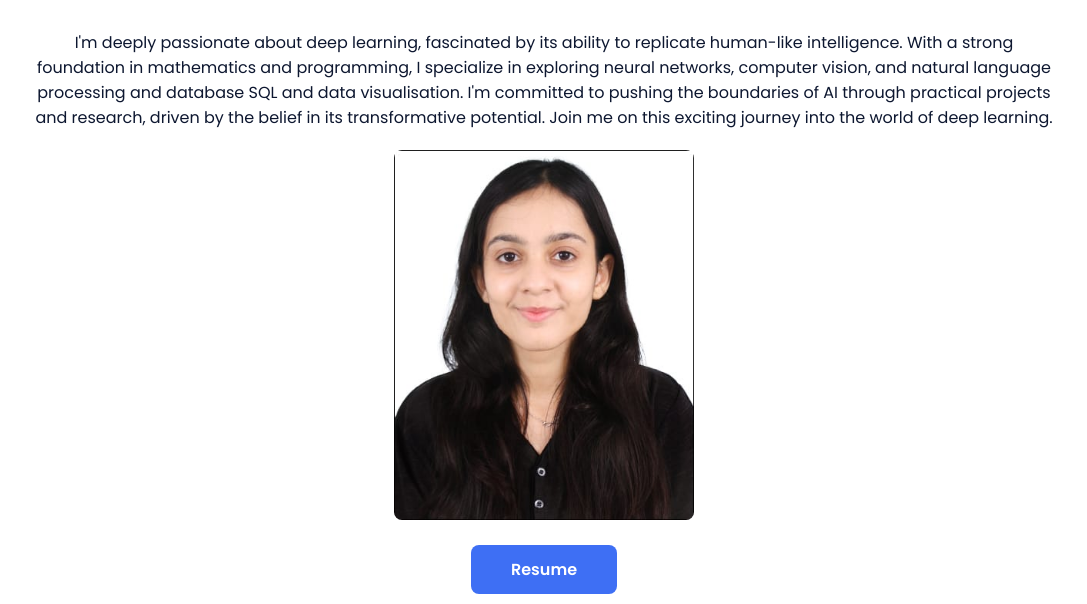
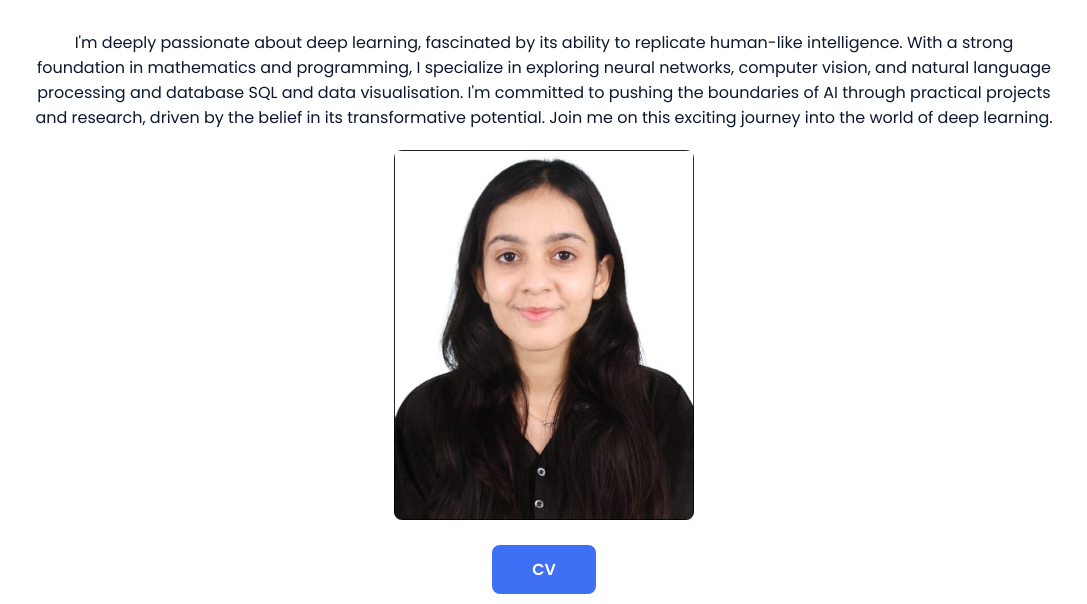
Before and after one commit to sania8/portfolio-saniav, a plain HTML site: page index.html in a window 1280 px wide. Shown: the part 348-952 px from the top of the page, without its empty margins (96-1183 px from the left). Drawn offline with nearby package versions, Linux system fonts and the light colour scheme; a small style sheet from the web is missing.

Commit message:
initial-commit

```diff
--- a/index.html
+++ b/index.html
@@ -61,7 +61,7 @@
 
                         <br>
                         <center></center>
-                        <a href="https://drive.google.com/file/d/1H3QuMINm886eqAP7N84nZY80nQMtHSM0/view?usp=sharing" download="SaniaVerma_resume" id="resumeButton" class="button">Resume</a>
+                        <a href="https://drive.google.com/file/d/1lq0EYmhuGANA-tu5W3o3VdnXCGx596uy/view?usp=sharing" download="SaniaVerma_resume" id="resumeButton" class="button">CV</a>
                 </div>
         </section>
             <!--===== SKILLS =====-->
```
